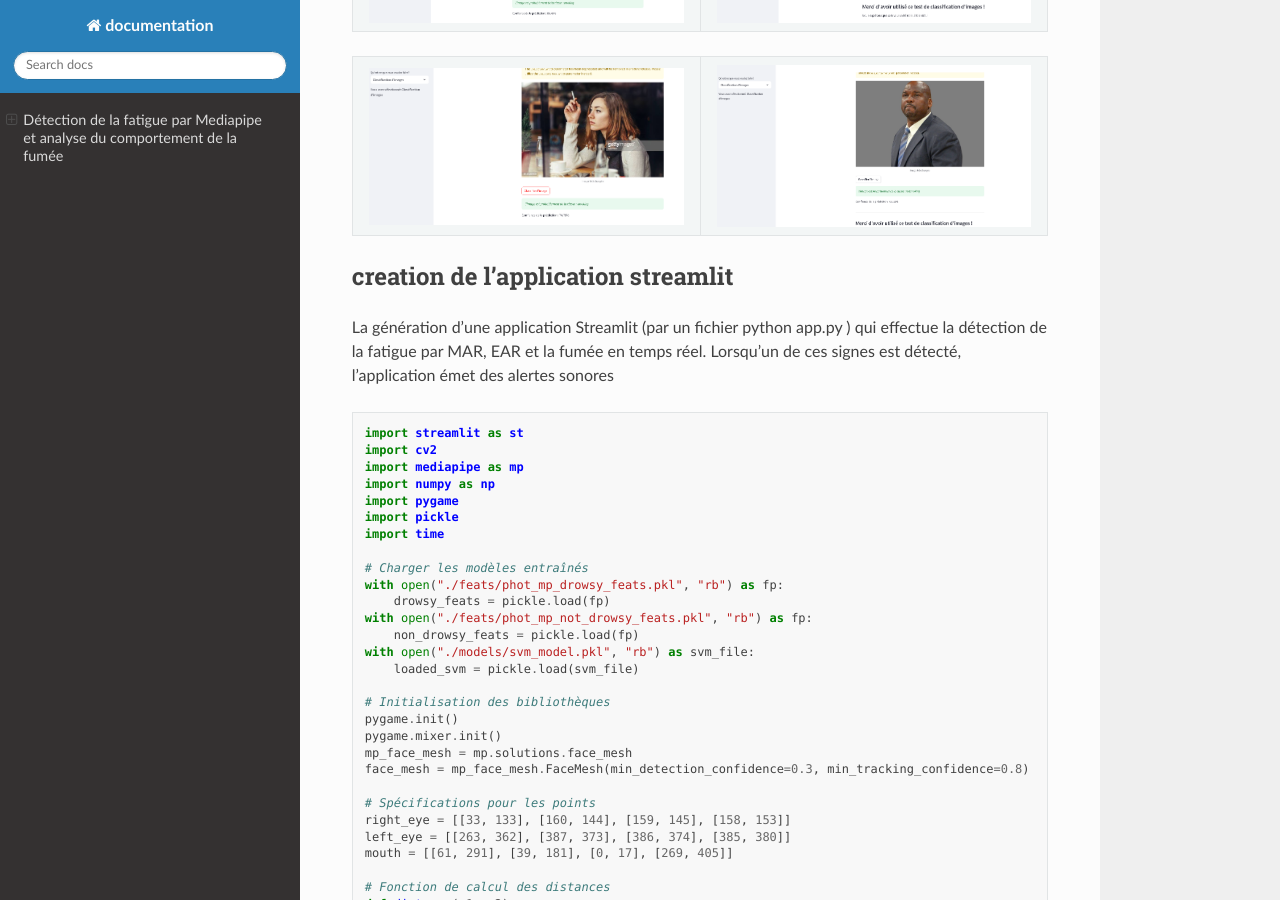
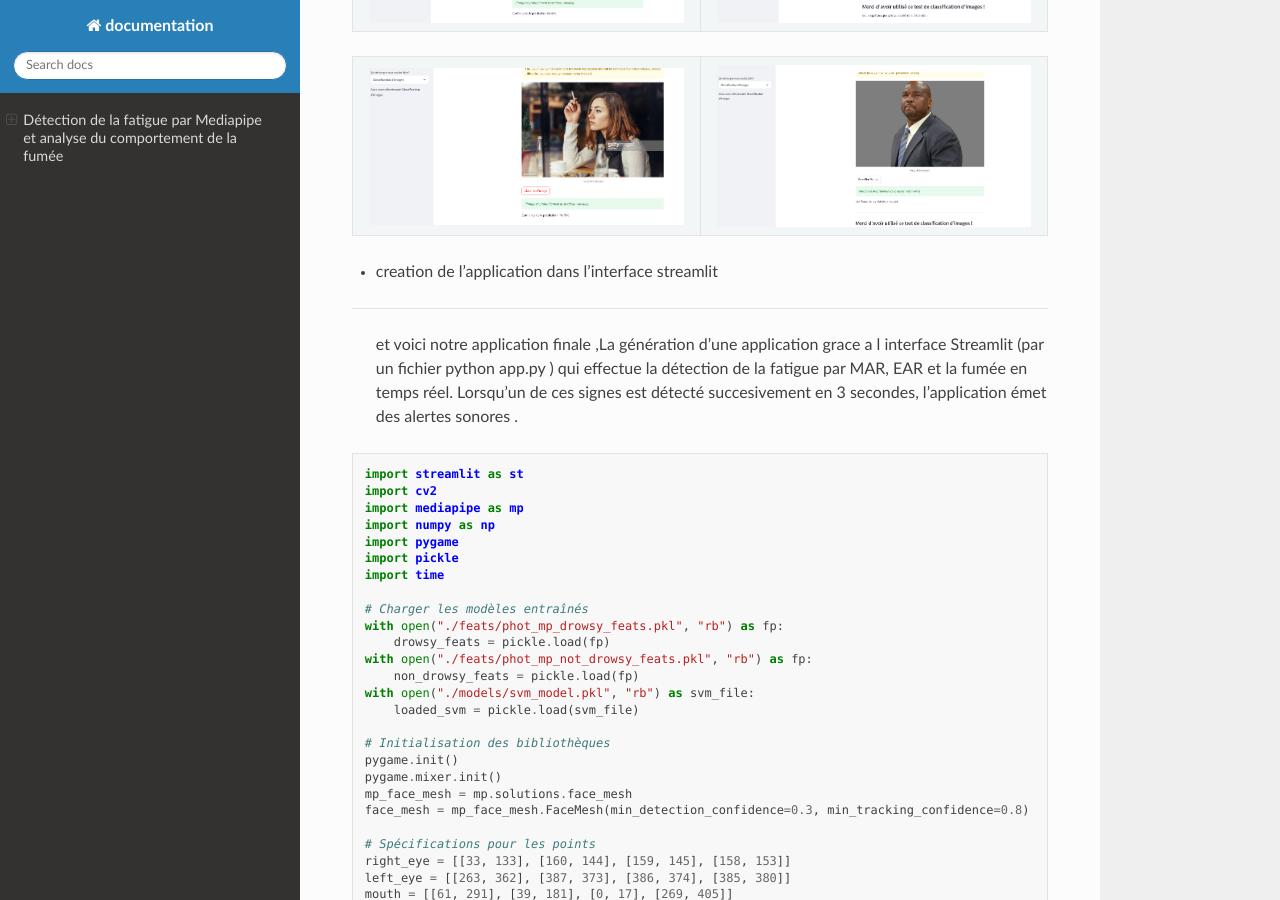
Before and after one commit to fatimafadili/detection, a Sphinx documentation site: the page built from source/index.rst, in a window 1280 px wide and 900 px high, scrolled down 22755 px. Built offline with Sphinx 7.4.7 and the Read the Docs theme 3.1.0, drawn with Linux system fonts in a browser that asks for light colours; some of the changed text lies outside the part shown.

Commit message:
Update index.rst

```diff
--- a/source/index.rst
+++ b/source/index.rst
@@ -12,7 +12,7 @@ Bienvenue dans la documentation du projet **Détection de la fatigue par Mediapi
   - Détection du Comportement de Fumer
   - Évaluation et visualisation des Performances
   - test des models
-  - creation de l'application streamlit
+  - creation de l'application dans l'interface streamlit
   - Travaux Futurs
   - conclusion
 
@@ -1062,10 +1062,10 @@ pour l'execution de ce test de smoking il faut taper en terminal streamlit run t
          :width: 600px
 
 
-creation de l'application streamlit
-===================================
+- creation de l'application dans l'interface streamlit
+======================================================
 
-La génération d'une application Streamlit (par un fichier python app.py ) qui effectue la détection de la fatigue par MAR, EAR et la fumée en temps réel. Lorsqu'un de ces signes est détecté, l'application émet des alertes sonores
+ et voici notre application finale ,La génération d'une application grace a l interface Streamlit (par un fichier python app.py ) qui effectue la détection de la fatigue par MAR, EAR et la fumée en temps réel. Lorsqu'un de ces signes  est détecté succesivement en 3 secondes, l'application émet des alertes sonores .
 
 .. code-block:: python
 
```
